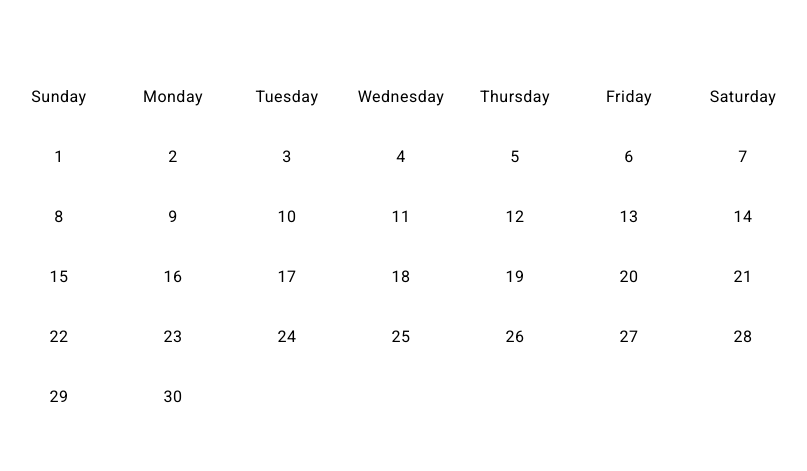
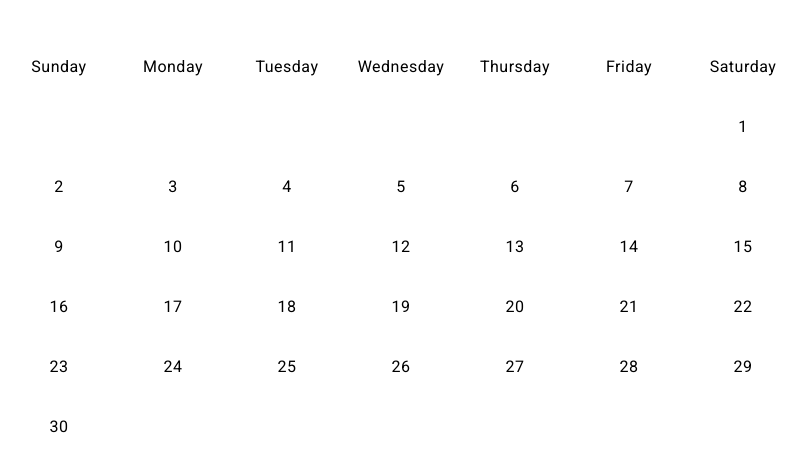
Before and after one commit to Amiko1/SoftWare-challenges, an Angular app: page /calendar in a window 1280 px wide. Shown: the part 147-618 px from the top of the page, without its empty margins (239-1046 px from the left). Built offline with nearby package versions, Linux system fonts and the light colour scheme.

Commit message:
feat: align dates to days correctly

```diff
--- a/src/app/calendar/calendar.component.html
+++ b/src/app/calendar/calendar.component.html
@@ -11,6 +11,7 @@
           let date of getDatesInMonth(date.getFullYear(), date.getMonth());
           let isFirst = first
         "
+        [ngStyle]="isFirst ? { 'grid-column-start': date.getDay() + 1 } : null"
       >
         <p style="text-align: center">
           {{ date.getDate() }}
```
